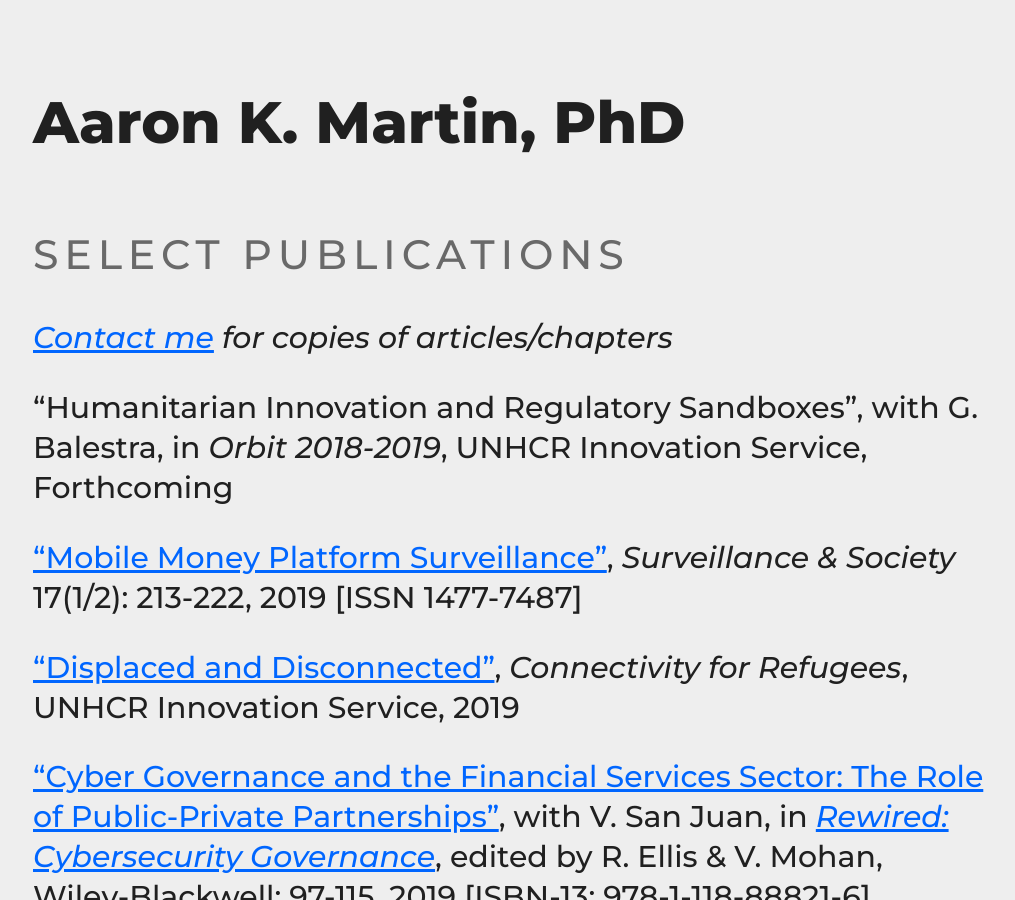
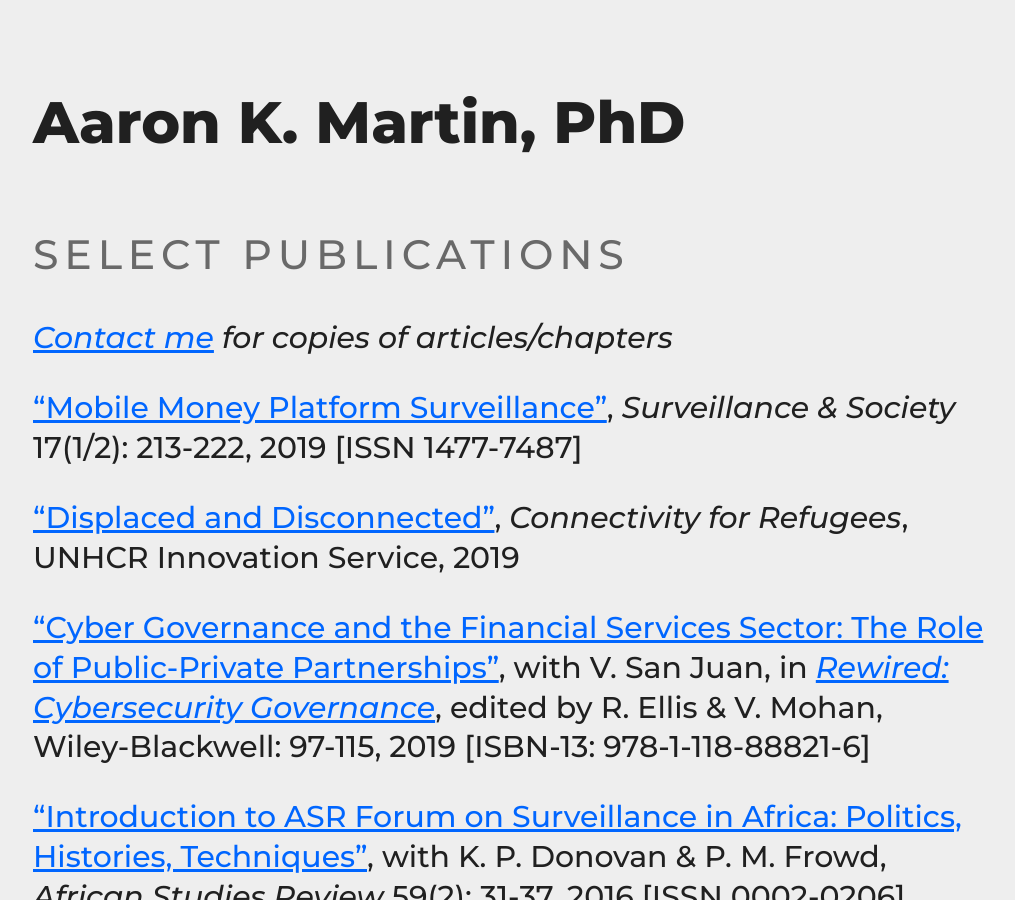
Before and after one commit to haroonalrasheed/641a, a Jekyll site: the page built from select-publications/index.md, in a window 1280 px wide and 900 px high. Shown: the whole window, without its empty margins (131-1146 px from the left). Built offline with Jekyll 4.4.1, drawn with Linux system fonts in a browser that asks for light colours.

Commit message:
Update index.md

```diff
--- a/select-publications/index.md
+++ b/select-publications/index.md
@@ -6,8 +6,6 @@ title: Select Publications
 ## Select Publications
 
 _[Contact me](mailto:a.k.martin@alumni.lse.ac.uk) for copies of articles/chapters_
-
-"Humanitarian Innovation and Regulatory Sandboxes", with G. Balestra, in *Orbit 2018-2019*, UNHCR Innovation Service, Forthcoming
 
 ["Mobile Money Platform Surveillance"](https://doi.org/10.24908/ss.v17i1/2.12924), *Surveillance & Society* 17(1/2): 213-222, 2019 [ISSN 1477-7487]
 
```
